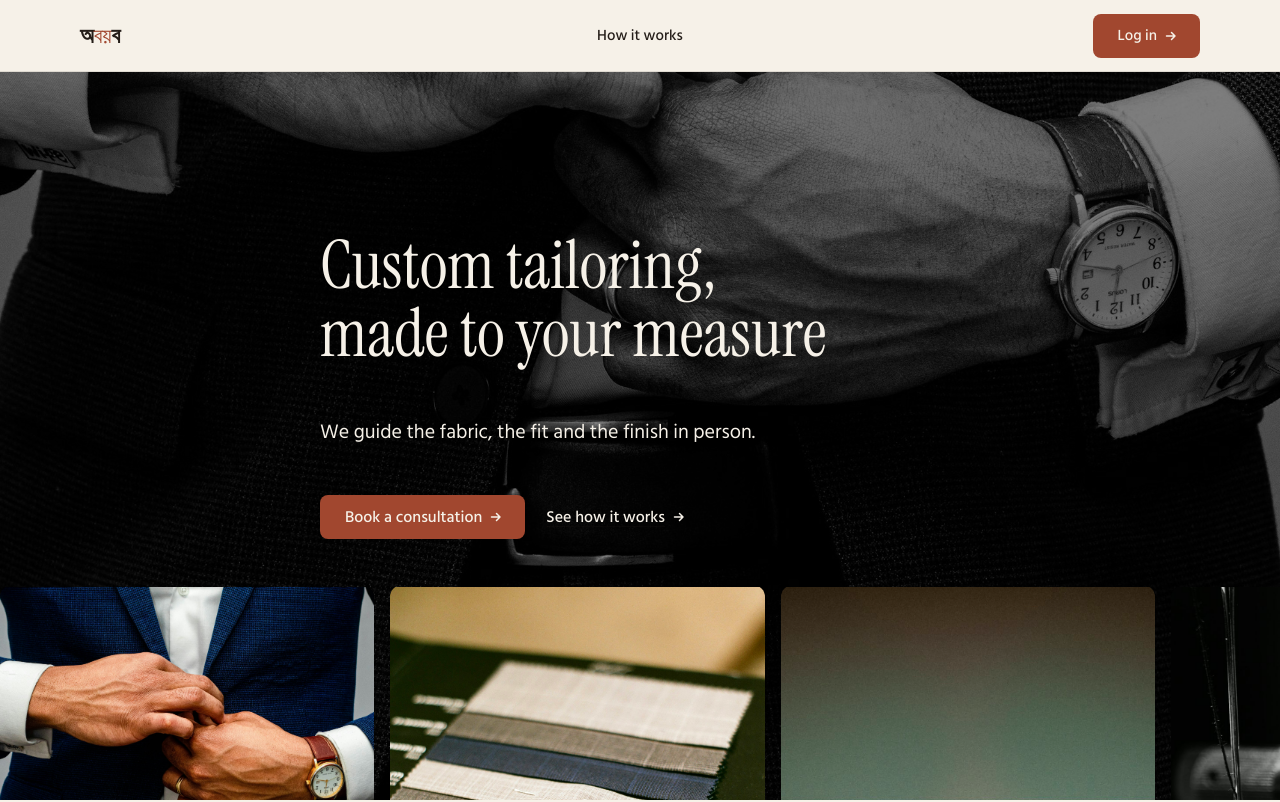
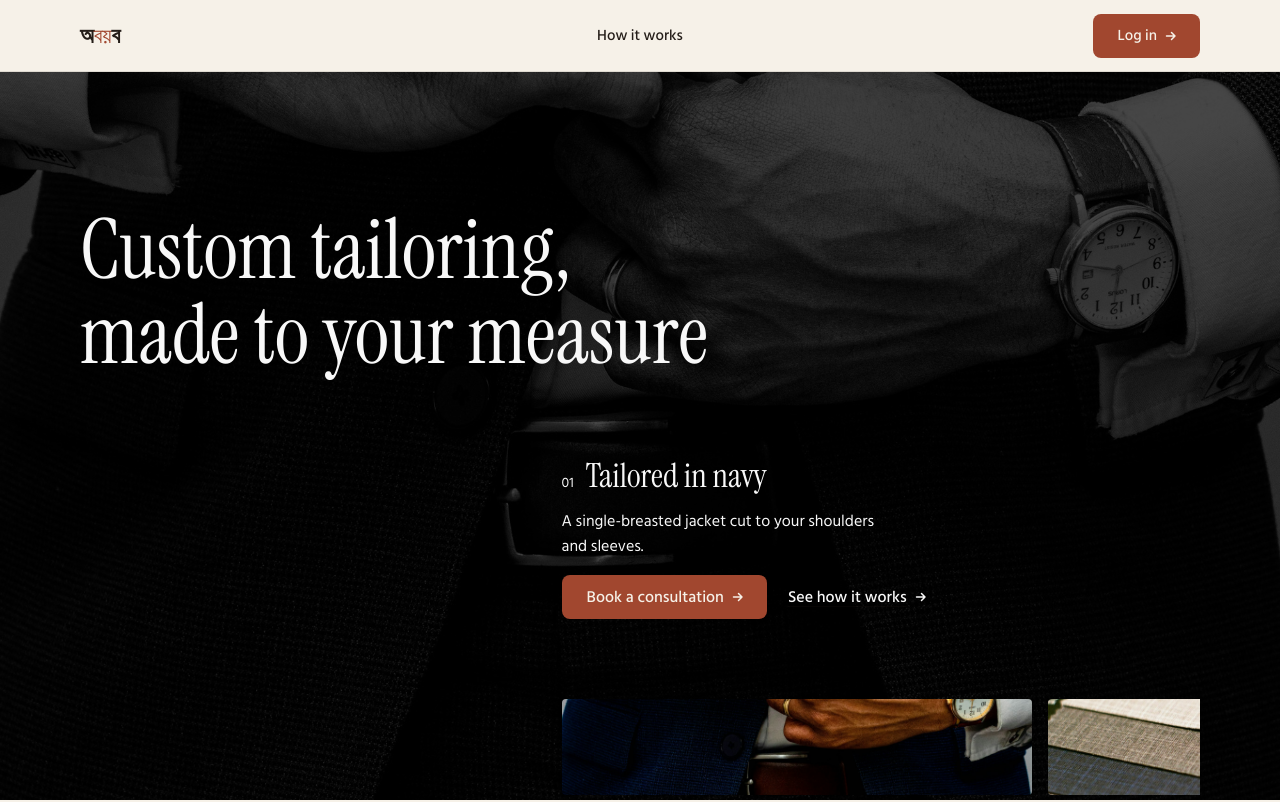
Before and after one commit to Disa44ay/Tailor_TracK, a React (Vite) app in the folder frontend/: page / in a window 1280 px wide. Shown: the top 802 px of the page. Built offline with nearby package versions, Linux system fonts and the light colour scheme; no server answers; a web font is replaced by a local one.

Commit message:
feat(frontend): hero follows the Tara layout
Headline top-left, a numbered caption and note on the right at 43% of the
width, and a horizontal photo slider with progress bars below. Captions
move to the alt text so no image carries a caption. The slider updates
the caption as it scrolls.

```diff
--- a/frontend/src/components/home/Hero.jsx
+++ b/frontend/src/components/home/Hero.jsx
@@ -1,20 +1,39 @@
+import { useState, useRef } from "react";
+
 const STRIP = [
-  { src: "/assets/photos/hero-suit-cuff.jpg", alt: "A man buttoning a dark blue suit jacket", label: "Tailored in navy" },
-  { src: "/assets/photos/approaches-fabric-swatches.jpg", alt: "Wool suit-fabric swatches on a tailor's table", label: "Fabric, chosen in person" },
-  { src: "/assets/photos/process-measure.jpg", alt: "A hand holding a measuring tape", label: "Measured twice" },
-  { src: "/assets/photos/process-stitch.jpg", alt: "A sewing machine at work", label: "Stitched on the machine" },
-  { src: "/assets/photos/process-finish.jpg", alt: "Hands finishing a seam", label: "Finished for you" },
+  { src: "/assets/photos/hero-suit-cuff.jpg", alt: "A man buttoning a navy suit jacket", no: "01", title: "Tailored in navy", note: "A single-breasted jacket cut to your shoulders and sleeves." },
+  { src: "/assets/photos/approaches-fabric-swatches.jpg", alt: "Wool suit-fabric swatches on a tailor's table", no: "02", title: "Fabric, chosen in person", note: "Swatches laid out so you can judge the cloth against your skin." },
+  { src: "/assets/photos/process-measure.jpg", alt: "A hand holding a measuring tape", no: "03", title: "Measured twice", note: "A tape measure first, then a fitting that checks the fit as you move." },
+  { src: "/assets/photos/process-stitch.jpg", alt: "A sewing machine at work", no: "04", title: "Stitched on the machine", note: "Seams sewn to the pattern we agreed on at the fitting." },
+  { src: "/assets/photos/process-finish.jpg", alt: "Hands finishing a seam", no: "05", title: "Finished for you", note: "Hand-finished edges, pressed and ready to wear." },
 ];
 
 export default function Hero({ onLetsGo }) {
+  const [active, setActive] = useState(0);
+  const stripRef = useRef(null);
+
+  function onScroll() {
+    const el = stripRef.current;
+    if (!el || !el.firstElementChild) return;
+    const step = el.firstElementChild.offsetWidth + 16;
+    setActive(Math.min(STRIP.length - 1, Math.round(el.scrollLeft / step)));
+  }
+
+  const current = STRIP[active];
+
   return (
-    <section className="hero hero--bg" data-enter aria-labelledby="hero-h">
+    <section className="hero hero--tara" data-enter aria-labelledby="hero-h">
       <div className="hero-bg">
         <img src={STRIP[0].src} alt={STRIP[0].alt} fetchPriority="high" />
       </div>
-      <div className="wrap hero-body">
+      <div className="wrap hero-tara">
         <h1 id="hero-h" className="hero-title">Custom tailoring, made to your measure</h1>
-        <p className="t-lead">We guide the fabric, the fit and the finish in person.</p>
+        <div className="hero-tara__panel">
+          <p className="hero-tara__caption">
+            <span className="hero-tara__no">{current.no}</span>
+            <span className="hero-tara__name">{current.title}</span>
+          </p>
+          <p className="hero-tara__note">{current.note}</p>
           <div className="btn-row">
             <button type="button" className="btn btn--primary" onClick={onLetsGo}>
               Book a consultation
@@ -22,16 +41,21 @@ export default function Hero({ onLetsGo }) {
             <a className="btn btn--secondary" href="#how-it-works">See how it works</a>
           </div>
         </div>
-      <ul className="hero-strip" aria-label="Recent work" tabIndex={0}>
+        <ul className="hero-strip" ref={stripRef} onScroll={onScroll} tabIndex={0} aria-label="Recent work">
           {STRIP.map((item) => (
             <li key={item.src} className="hero-strip__item">
               <figure>
                 <img src={item.src} alt={item.alt} loading="lazy" />
-              <figcaption>{item.label}</figcaption>
               </figure>
             </li>
           ))}
         </ul>
+        <div className="hero-progress" aria-hidden="true">
+          {STRIP.map((item, i) => (
+            <span key={item.src} className={i === active ? "is-active" : ""} />
+          ))}
+        </div>
+      </div>
     </section>
   );
 }
--- a/frontend/src/index.css
+++ b/frontend/src/index.css
@@ -113,3 +113,32 @@ footer.closing { height: auto; min-height: 0; }
 @media (max-width: 1023px) { .showcase-grid { grid-template-columns: repeat(2, minmax(0, 1fr)); } .showcase-item:nth-child(even) { margin-top: 0; } }
 @media (max-width: 639px) { .showcase-grid { grid-template-columns: minmax(0, 1fr); } }
 .hero--bg .btn--secondary { color: var(--p-inv-ink); border-color: color-mix(in oklab, var(--p-inv-ink) 60%, transparent); background: transparent; }
+
+.hero--tara { position: relative; min-height: 100svh; overflow: hidden; display: flex; flex-direction: column; background: #0c0c0c; color: #f8f8f8; }
+.hero--tara .hero-bg { position: absolute; inset: 0; z-index: 0; }
+.hero--tara .hero-bg img { width: 100%; height: 100%; object-fit: cover; filter: grayscale(1) brightness(0.28); }
+.hero-tara { position: relative; z-index: 1; padding-top: 11svh; flex: 1; display: flex; flex-direction: column; }
+.hero-tara .hero-title { font-size: clamp(48px, 6.5vw, 96px); max-width: none; margin: 0; }
+.hero-tara__panel { margin-left: 43%; max-width: 34rem; margin-top: 3svh; }
+.hero-tara__caption { display: flex; gap: 12px; align-items: baseline; margin: 0; font-family: var(--font-display-latin); font-size: clamp(28px, 2.6vw, 40px); }
+.hero-tara__no { font-size: 14px; font-family: var(--font-text); }
+.hero-tara__note { margin: 8px 0 16px; max-width: 42ch; }
+.hero--tara .t-lead { color: #f8f8f8; margin: 0 0 20px; }
+.hero--tara .btn-row { display: flex; gap: 12px; flex-wrap: wrap; }
+.hero--tara .btn--secondary { color: #f8f8f8; border-color: rgb(248 248 248 / 0.6); background: transparent; }
+.hero-tara .hero-strip {
+  position: relative; z-index: 1; margin-top: 4svh; margin-left: 43%; padding: 0; list-style: none;
+  display: flex; gap: 16px; overflow-x: auto; scroll-snap-type: x mandatory; scrollbar-width: none;
+  height: min(46svh, 400px);
+}
+.hero-tara .hero-strip__item { flex: 0 0 min(46vw, 470px); height: 100%; scroll-snap-align: start; }
+.hero-tara .hero-strip__item figure { margin: 0; height: 100%; }
+.hero-tara .hero-strip__item img { width: 100%; height: 100%; object-fit: cover; display: block; border-radius: 4px; }
+.hero-progress { display: flex; gap: 10px; margin-left: 43%; margin-top: 18px; margin-bottom: 6svh; }
+.hero-progress span { flex: 1; max-width: 90px; height: 2px; background: rgb(248 248 248 / 0.25); }
+.hero-progress span.is-active { background: #f8f8f8; }
+@media (max-width: 639px) {
+  .hero-tara__panel, .hero-tara .hero-strip, .hero-progress { margin-left: 0; }
+  .hero-tara .hero-strip { height: 46svh; }
+  .hero-tara .hero-strip__item { flex-basis: 78vw; }
+}
```
Also changed, not shown: 1 other file (tests, documents, lock files or other folders). Lines whose indentation alone changed are shown as unchanged.
